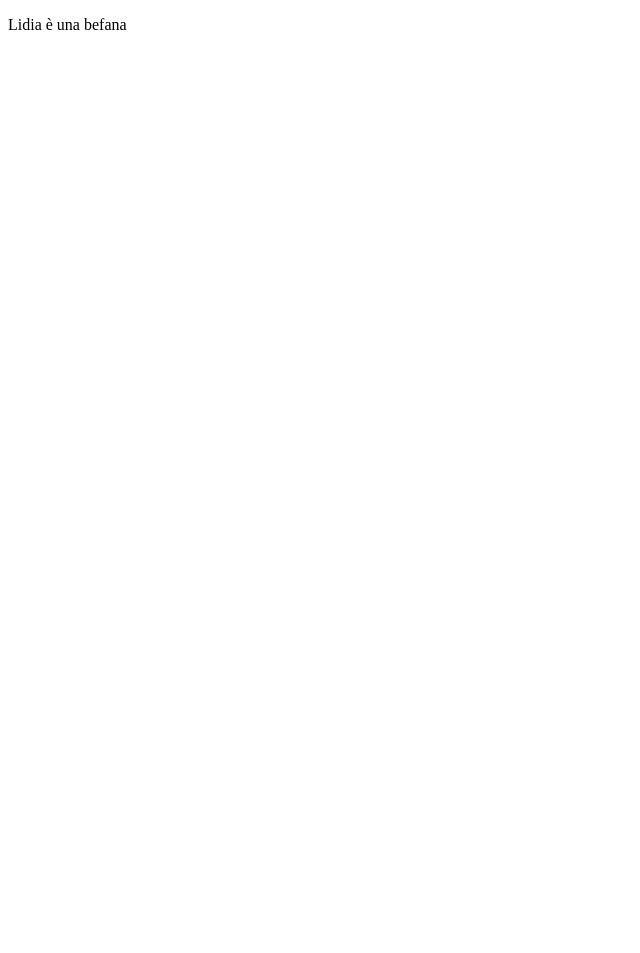
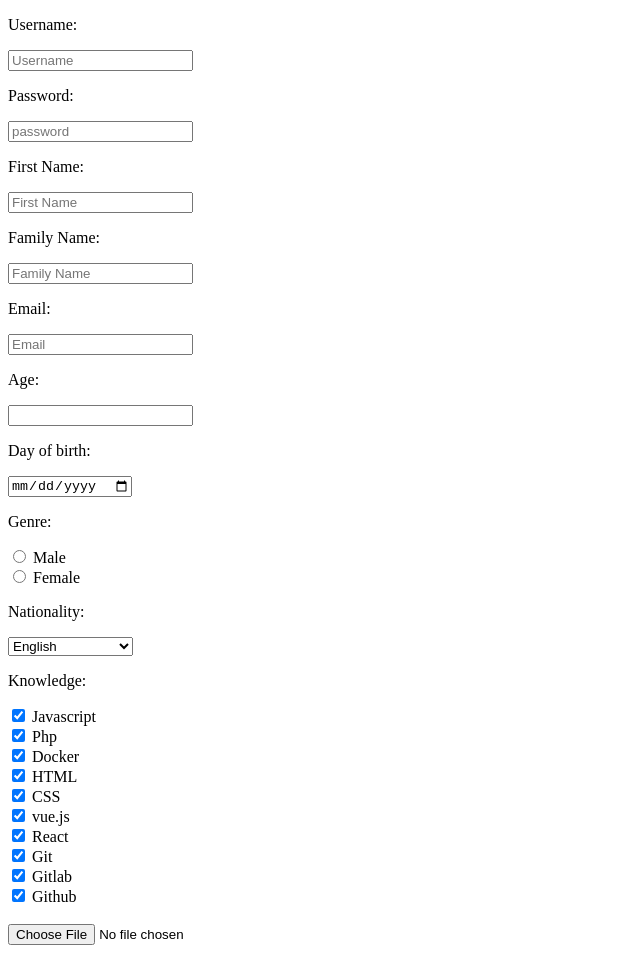
Before and after one commit to ilpadrello/web_dev_course, a plain HTML site: page HTML-BASIC/index.html in a window 1280 px wide. Shown: the whole page, without its empty margins (0-640 px from the left). Before the commit the page ends 800 px from the top, so only its background shows below. Drawn offline with Linux system fonts and the light colour scheme.

Commit message:
Esercizio Formulario

```diff
--- a/HTML-BASIC/index.html
+++ b/HTML-BASIC/index.html
@@ -1,13 +1,98 @@
 <!DOCTYPE html>
 <html lang="en">
 <head>
-    <meta charset="UTF-8">
-    <meta http-equiv="X-UA-Compatible" content="IE=edge">
-    <meta name="viewport" content="width=device-width, initial-scale=1.0">
-    <title>Document</title>
-    <p>Lidia è una befana</p>
 </head>
 <body>
-
-</body>
-</html>
+<form action="www.davozzidesign.it"></form>
+<p>Username:</p>
+<input type="text" placeholder="Username">
+<br>
+<p>Password:</p>
+<input type="password" placeholder="password">
+<br>
+<p>First Name:</p>
+<input type="text" placeholder="First Name">
+<br>
+<p>Family Name:</p>
+<input type="text" placeholder="Family Name">
+<br>
+<p>Email:</p>
+<input type="email" placeholder="Email">
+<br>
+<p>Age:</p>
+<input type="number">
+<br>
+<p>Day of birth:</p>
+<input type="date">
+<br>
+<div>
+    <p>Genre:</p>
+    <input type="radio" name="sesso">
+    <label for="male">Male</label>
+</div>
+<div>
+    <input type="radio" name="sesso">
+<label for="female">Female</label>
+</div>
+<div>
+    <p>Nationality:</p>
+<select name="nationality">
+    <option value="1">English</option>
+    <option value="2">French</option>
+    <option value="3">Italian</option>
+    <option value="4">Spanish</option>
+    <option value="5">German</option>
+    <option value="6">USA</option>
+    <option value="7">Canadian</option>
+    <option value="8">French Canadian</option>
+    <option value="9">Finnish</option>
+    <option value="10">Norway</option>
+    <option value="11">Swedish</option>
+</select>
+</div>
+<div>
+    <p>Knowledge:</p>
+    <input type="checkbox" name="checkbox"
+         checked>
+  <label for="scales">Javascript</label>
+  <br>
+  <input type="checkbox" name="checkbox"
+  checked>
+<label for="scales">Php</label>
+<br>
+<input type="checkbox" name="checkbox"
+checked>
+<label for="scales">Docker</label>
+<br>
+<input type="checkbox" name="checkbox"
+checked>
+<label for="scales">HTML</label>
+<br>
+<input type="checkbox" name="checkbox"
+checked>
+<label for="scales">CSS</label>
+<br>
+<input type="checkbox" name="checkbox"
+checked>
+<label for="scales">vue.js</label>
+<br>
+<input type="checkbox" name="checkbox"
+checked>
+<label for="scales">React</label>
+<br>
+<input type="checkbox" name="checkbox"
+checked>
+<label for="scales">Git</label>
+<br>
+<input type="checkbox" name="checkbox"
+checked>
+<label for="scales">Gitlab</label>
+<br>
+<input type="checkbox" name="checkbox"
+checked>
+<label for="scales">Github</label>
+</div>
+<br>
+<div>
+    <input type="file" name="Choose a file">
+</div>
```
